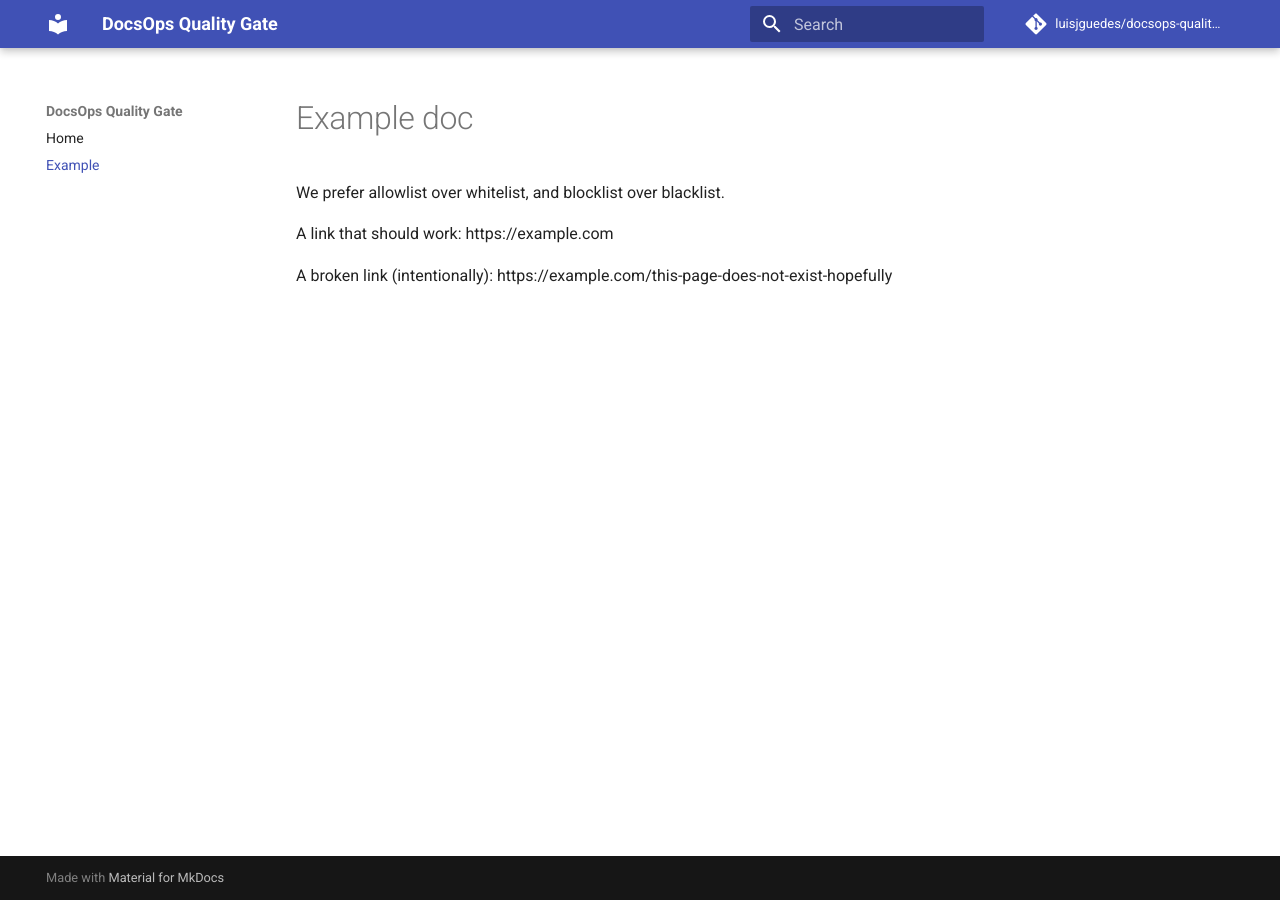
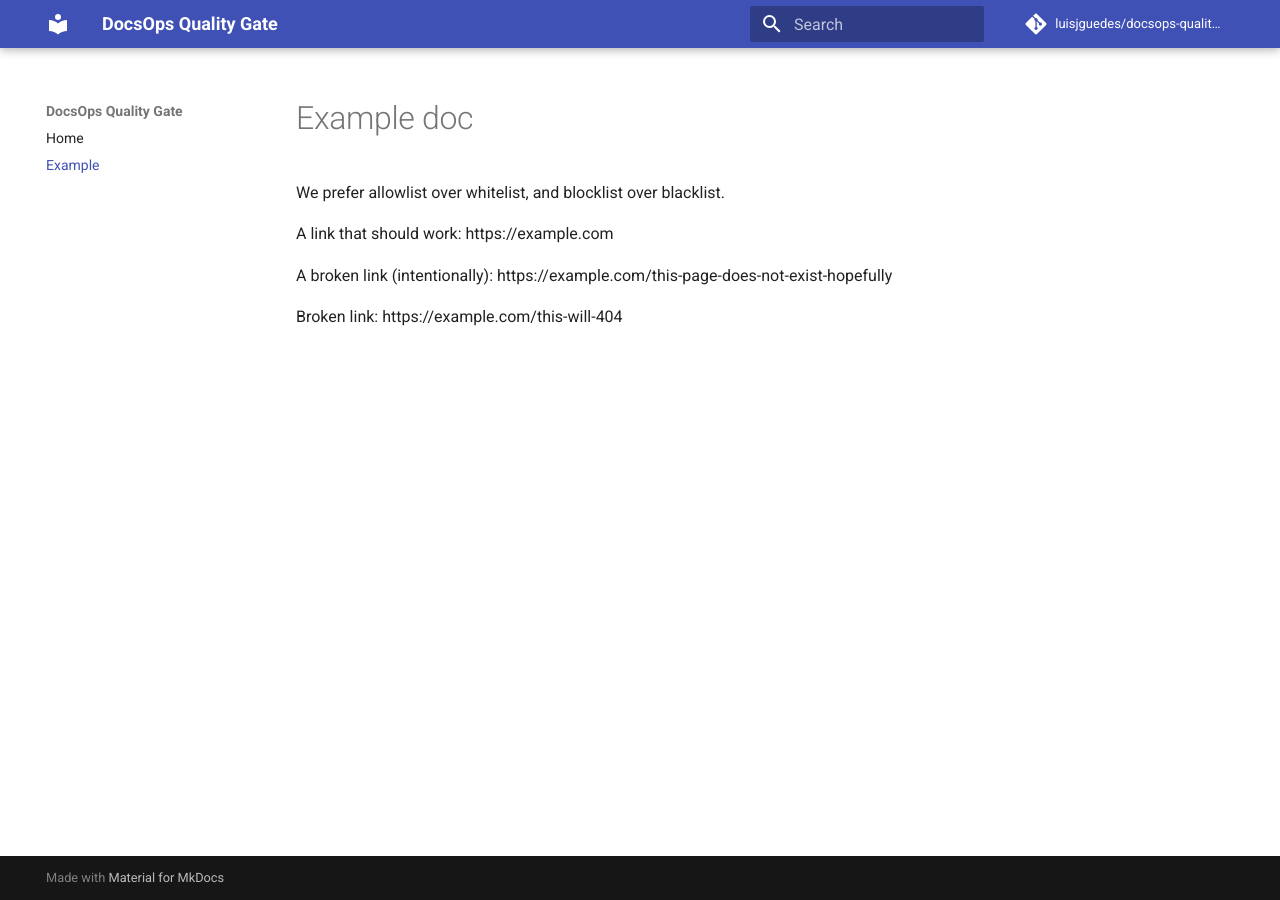
Before and after one commit to luisjguedes/docsops-quality-gate, an MkDocs documentation site: the page built from docs/example.md, in a window 1280 px wide. Built offline with MkDocs 1.6.1 and Material for MkDocs 9.7.7, drawn with Linux system fonts in a browser that asks for light colours; comment, search, counter and statistics services are not loaded.

Commit message:
Demo: trigger quality gate

```diff
--- a/docs/example.md
+++ b/docs/example.md
@@ -5,3 +5,5 @@ We prefer allowlist over whitelist, and blocklist over blacklist.
 A link that should work: https://example.com
 
 A broken link (intentionally): https://example.com/this-page-does-not-exist-hopefully
+
+Broken link: https://example.com/this-will-404
```
